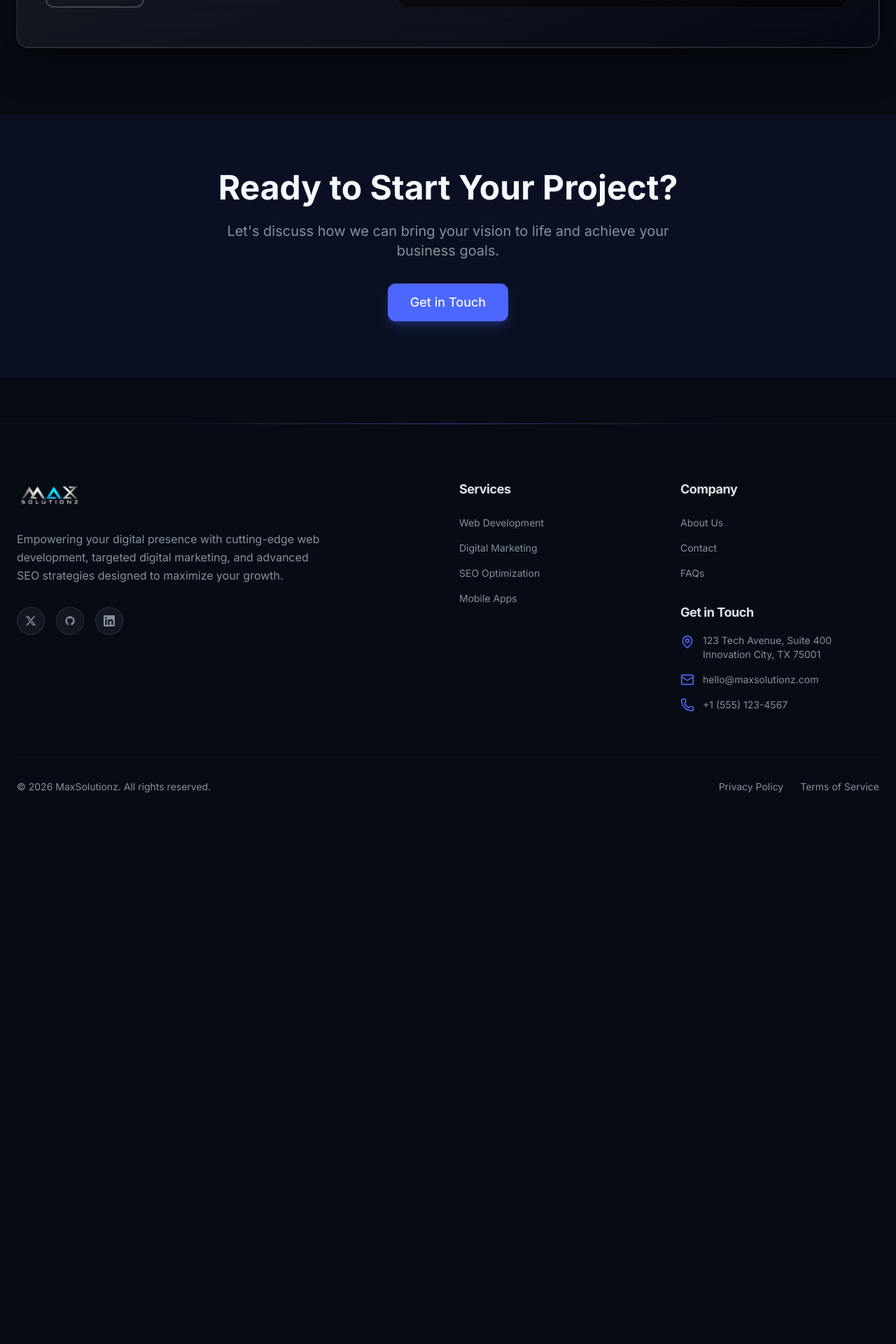
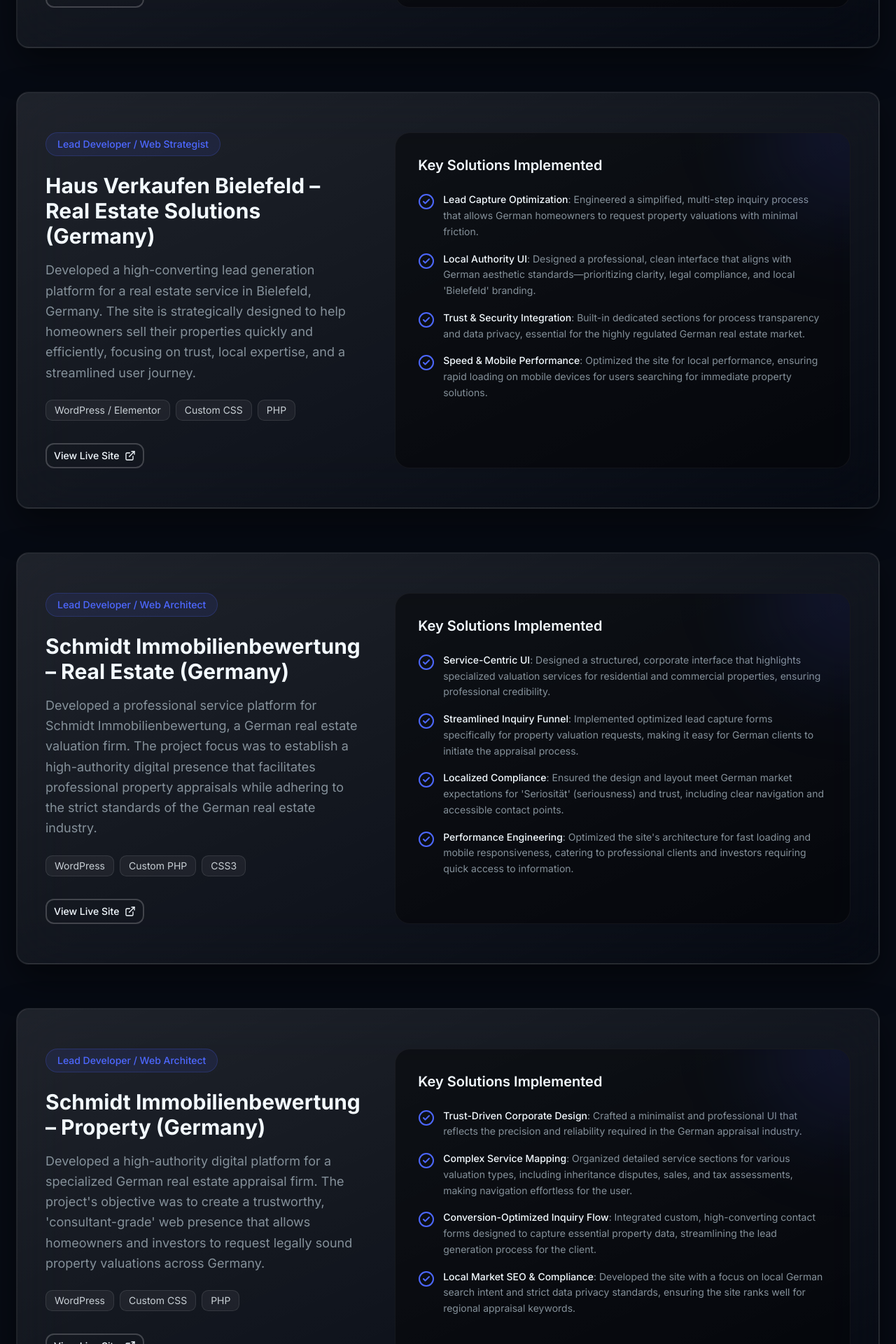
Before and after one commit to hammadarshad778/maxsolutionz-frontend, a Next.js app: page /projects in a window 1280 px wide. Shown: the part 3380-5300 px from the top of the page at 70% size. Before the commit the page ends 4554 px from the top, so only its background shows below. Built offline with nearby package versions, Linux system fonts and the light colour scheme.

Commit message:
Add German real estate projects

```diff
--- a/src/data/projects.ts
+++ b/src/data/projects.ts
@@ -65,5 +65,70 @@
     role: "Lead Developer",
     stack: ["WordPress", "n8n Integration", "JavaScript", "PHP"],
     link: "https://pearls-it.com/"
+  },
+  {
+    title: "Haus Verkaufen Bielefeld – Real Estate Solutions (Germany)",
+    description: "Developed a high-converting lead generation platform for a real estate service in Bielefeld, Germany. The site is strategically designed to help homeowners sell their properties quickly and efficiently, focusing on trust, local expertise, and a streamlined user journey.",
+    keySolutions: [
+      "Lead Capture Optimization: Engineered a simplified, multi-step inquiry process that allows German homeowners to request property valuations with minimal friction.",
+      "Local Authority UI: Designed a professional, clean interface that aligns with German aesthetic standards—prioritizing clarity, legal compliance, and local 'Bielefeld' branding.",
+      "Trust & Security Integration: Built-in dedicated sections for process transparency and data privacy, essential for the highly regulated German real estate market.",
+      "Speed & Mobile Performance: Optimized the site for local performance, ensuring rapid loading on mobile devices for users searching for immediate property solutions."
+    ],
+    role: "Lead Developer / Web Strategist",
+    stack: ["WordPress / Elementor", "Custom CSS", "PHP"],
+    link: "https://haus-verkaufen-bielefeld.de/"
+  },
+  {
+    title: "Schmidt Immobilienbewertung – Real Estate (Germany)",
+    description: "Developed a professional service platform for Schmidt Immobilienbewertung, a German real estate valuation firm. The project focus was to establish a high-authority digital presence that facilitates professional property appraisals while adhering to the strict standards of the German real estate industry.",
+    keySolutions: [
+      "Service-Centric UI: Designed a structured, corporate interface that highlights specialized valuation services for residential and commercial properties, ensuring professional credibility.",
+      "Streamlined Inquiry Funnel: Implemented optimized lead capture forms specifically for property valuation requests, making it easy for German clients to initiate the appraisal process.",
+      "Localized Compliance: Ensured the design and layout meet German market expectations for 'Seriosität' (seriousness) and trust, including clear navigation and accessible contact points.",
+      "Performance Engineering: Optimized the site's architecture for fast loading and mobile responsiveness, catering to professional clients and investors requiring quick access to information."
+    ],
+    role: "Lead Developer / Web Architect",
+    stack: ["WordPress", "Custom PHP", "CSS3"],
+    link: "https://schmidt-immobilienbewertung.de/"
+  },
+  {
+    title: "Schmidt Immobilienbewertung – Property (Germany)",
+    description: "Developed a high-authority digital platform for a specialized German real estate appraisal firm. The project's objective was to create a trustworthy, 'consultant-grade' web presence that allows homeowners and investors to request legally sound property valuations across Germany.",
+    keySolutions: [
+      "Trust-Driven Corporate Design: Crafted a minimalist and professional UI that reflects the precision and reliability required in the German appraisal industry.",
+      "Complex Service Mapping: Organized detailed service sections for various valuation types, including inheritance disputes, sales, and tax assessments, making navigation effortless for the user.",
+      "Conversion-Optimized Inquiry Flow: Integrated custom, high-converting contact forms designed to capture essential property data, streamlining the lead generation process for the client.",
+      "Local Market SEO & Compliance: Developed the site with a focus on local German search intent and strict data privacy standards, ensuring the site ranks well for regional appraisal keywords."
+    ],
+    role: "Lead Developer / Web Architect",
+    stack: ["WordPress", "Custom CSS", "PHP"],
+    link: "https://schmidtimmobilienbewertung.de/"
+  },
+  {
+    title: "Immobilien Makler Bielefeld – Real Estate (Germany)",
+    description: "Developed a high-end digital storefront for a professional real estate brokerage in Bielefeld. The platform is designed to connect property sellers with qualified buyers, focusing on local market authority and a premium user experience.",
+    keySolutions: [
+      "Local Authority Branding: Developed a clean, high-trust UI tailored specifically for the Bielefeld real estate market, emphasizing local expertise and professional brokerage services.",
+      "Lead Generation Architecture: Engineered optimized conversion paths for both property sellers (valuation requests) and buyers (listing inquiries) to maximize business growth.",
+      "Mobile-First Real Estate UX: Optimized the interface for seamless mobile browsing, ensuring property information and contact options are easily accessible for users on the go.",
+      "Performance & SEO: Implemented technical SEO best practices and speed optimizations to ensure high visibility in regional German search results."
+    ],
+    role: "Lead Developer / Web Strategist",
+    stack: ["WordPress", "Custom CSS", "PHP"],
+    link: "https://immobilien-makler-bielefeld.de/"
+  },
+  {
+    title: "Immobilien Makler Bielefeld – Regional Property Hub (Germany)",
+    description: "Developed a localized real estate platform focused on the Bielefeld property market. The project was designed to act as a centralized hub for property listings and brokerage services, providing a professional and trustworthy interface for the German real estate sector.",
+    keySolutions: [
+      "Regional Market Positioning: Created a design language that resonates with the Bielefeld community, emphasizing local expertise and 'neighborhood-level' property knowledge.",
+      "Property Inquiry System: Integrated a streamlined communication layer that allows potential buyers and sellers to connect directly with experts through optimized, user-friendly forms.",
+      "Structured Content Architecture: Organized complex real estate data—including property types, locations, and service descriptions—into a clean, easy-to-navigate hierarchy.",
+      "Speed & Accessibility: Optimized the site for high performance across all German network providers, ensuring that high-resolution property imagery loads instantly on both desktop and mobile."
+    ],
+    role: "Lead Developer / Web Strategist",
+    stack: ["WordPress", "PHP", "Custom UI/UX Design"],
+    link: "https://bielefelder-immobilien.de/"
   }
 ];
```
